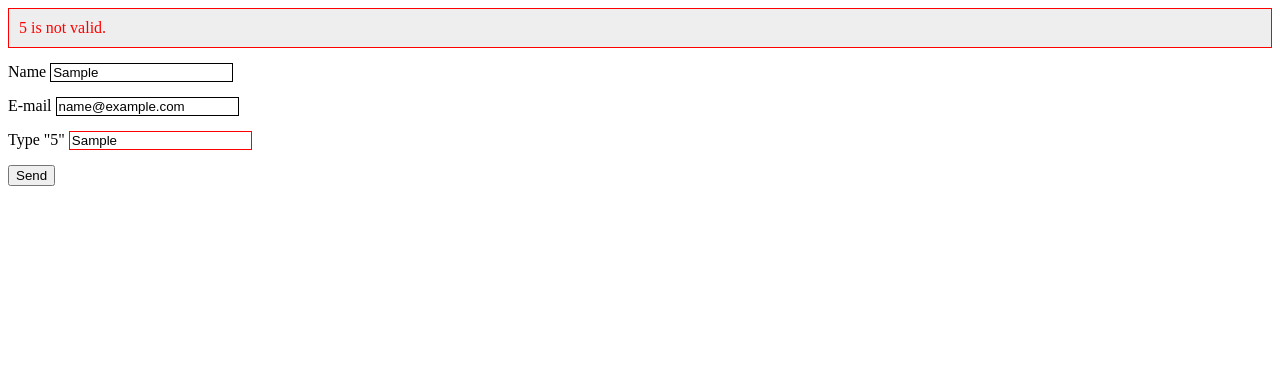
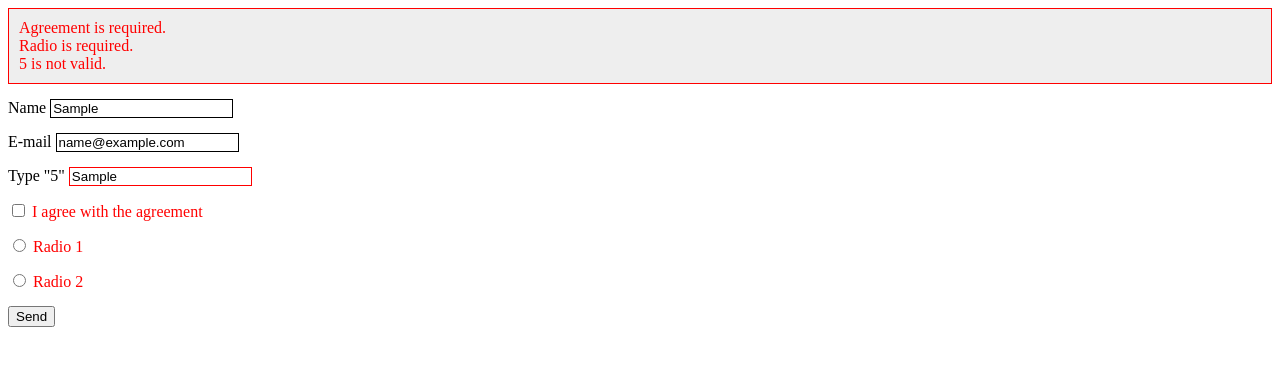
Before and after one commit to piwko28/ValidableForm, a website: page auto.html in a window 1280 px wide. Both pictures are taken after typing "Sample", "name@example.com", "Sample" into the empty fields and a click on the input "Send". Drawn offline with nearby package versions, Linux system fonts and the light colour scheme; files that its build step writes are made by us from their sources.

Commit message:
Radio support

```diff
--- a/auto.html
+++ b/auto.html
@@ -23,6 +23,15 @@
 				<label for="custom">Type "5"</label>
 				<input type="text" name="custom" id="custom" data-name="5" data-validator-custom="valid5">
 			</div>
+			<div class="form-row">
+				<input type="checkbox" name="agreement" id="agreement" data-name="Agreement" data-validator-required> <label for="agreement">I agree with the agreement</label>
+			</div>
+			<div class="form-row">
+				<input type="radio" name="radio" id="radio_1" value="1" data-name="Radio" data-validator-required> <label for="radio_1">Radio 1</label>
+			</div>
+			<div class="form-row">
+				<input type="radio" name="radio" id="radio_2" value="2"> <label for="radio_2">Radio 2</label>
+			</div>
 			<input type="submit" value="Send">
 		</div>
 
--- a/js/validator.js
+++ b/js/validator.js
@@ -3,14 +3,21 @@ function Validator(name, element) {
 	this.element = element;
 	this.valid = true;
 	this.errorMessage = "{0} is not valid.";
+	this.group = [];
 }
 
 Validator.prototype.test = function() {
 	this.valid = this.validate();
 	if(!this.valid) {
 		this.element.addClass('error');
+		this.group.forEach(function() {
+			this.addClass('error');
+		});
 	} else {
 		this.element.removeClass('error');
+		this.group.forEach(function() {
+			this.removeClass('error');
+		});
 	}
 	return this.valid;
 };
@@ -27,10 +34,18 @@ Validator.prototype.getValue = function() {
 	var tag = this.element.tagName.toLowerCase();
 	var type = this.element.type.toLowerCase();
 	var value;
+	var i;
 	if(tag === 'input' && type === 'checkbox') {
 		value = this.element.checked;
 	} else if((tag === 'input' && type.equals('text', 'password', 'email')) || tag === 'textarea') {
 		value = this.element.value;
+	} else if(tag === 'input' && type === 'radio') {
+		this.group = document.getElementsByName(this.element.name);
+		for(i = 0; !value && i < this.group.length; i++) {
+			if(this.group[i].checked) {
+				value = this.group[i].value;
+			}
+		}
 	}
 	return value;
 };
--- a/main.js
+++ b/main.js
@@ -4,6 +4,7 @@ var surname = formContainer.one("#surname");
 var email = formContainer.one("#email");
 var custom = formContainer.one("#custom");
 var agreement = formContainer.one("#agreement");
+var radio = formContainer.one("input[name=radio]");
 
 if(formContainer !== null) {
 	form = new ValidableForm(formContainer);
@@ -13,6 +14,7 @@ if(formContainer !== null) {
 		return value == 5;
 	}));
 	form.addValidator(new RequiredValidator('Agreement', agreement));
+	form.addValidator(new RequiredValidator('Radio', radio));
 	form.setErrorContainer(formContainer.one(".errors"));
 	form.watchButtons();
 }
--- a/style.css
+++ b/style.css
@@ -20,6 +20,7 @@ input[type=text].error {
 	border-color : red;
 }
 
-input[type=checkbox].error + label {
+input[type=checkbox].error + label,
+input[type=radio].error + label {
 	color : red;
 }
```
Also changed, not shown: index.html (+6 -0 lines), dist/main.js, dist/main.min.js.
